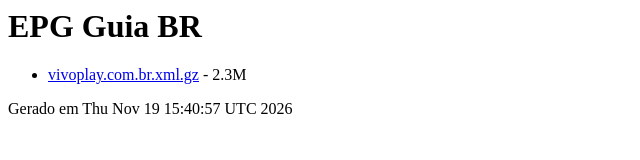
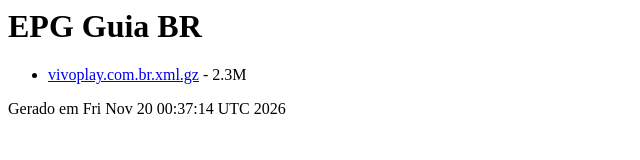
Before and after one commit to LichRei/epg-br, a plain HTML site: page index.html in a window 1280 px wide. Shown: the full height of the page, 0-640 px from the left. Drawn offline with Linux system fonts and the light colour scheme.

Commit message:
deploy: 12acfcf2a3bb5dd11bcc517b8b6d991eb3486ac5

```diff
--- a/index.html
+++ b/index.html
@@ -1,3 +1,3 @@
 <html><body><h1>EPG Guia BR</h1><ul>
 <li><a href="vivoplay.com.br.xml.gz">vivoplay.com.br.xml.gz</a> - 2.3M</li>
-</ul><p>Gerado em Thu Nov 19 15:40:57 UTC 2026</p></body></html>
+</ul><p>Gerado em Fri Nov 20 00:37:14 UTC 2026</p></body></html>
```
Also changed, not shown: 1 other file.
